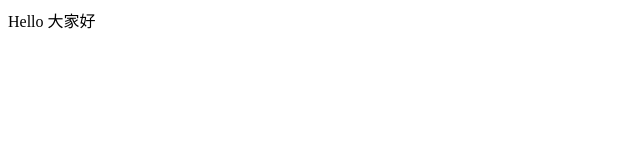
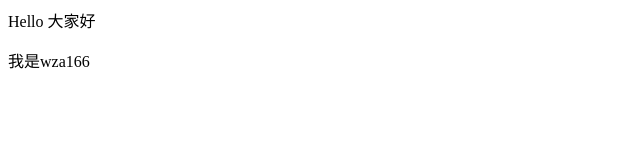
Before and after one commit to Wza166/wza166.github.io, a plain HTML site: page index.html in a window 1280 px wide. Shown: the whole page, without its empty margins (0-640 px from the left). Drawn offline with Linux system fonts and the light colour scheme.

Commit message:
index.html

```diff
--- a/index.html
+++ b/index.html
@@ -1 +1,2 @@
 <p>Hello 大家好</p>
+<p>我是wza166</p>
```
